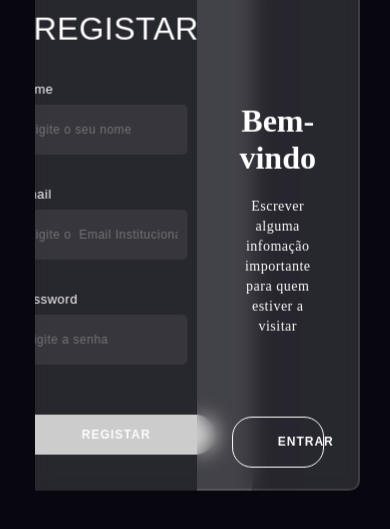
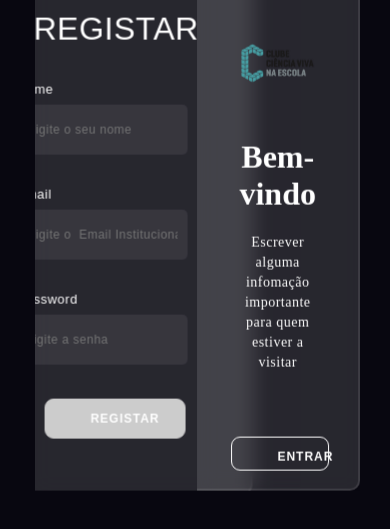
Before and after one commit to FigueiredoMiranda/ccvne, a plain HTML site: page index.html in a window 390 px wide. Shown: the part 217-746 px from the top of the page. Drawn offline with Linux system fonts and the light colour scheme.

Commit message:
alteraçoes midias

```diff
--- a/style/midia.css
+++ b/style/midia.css
@@ -1,10 +1,10 @@
 @charset "utf-8";
 
-@media screen and (max-width: 857px)
+@media screen and (max-width: 835px)
 {
                  .container {
                                   position: relative;
-                                  overflow: hidden;
+
                                   width: 768px;
                                   max-width: 68%;
                                   min-height: 473px;
@@ -14,6 +14,10 @@
 
                                   transform: translate(-55%, 30%);
                               }
+
+                              button {    margin-top: 34px;
+                                width: 71%;
+                                margin-left: 14%;}
 
                               form
                               {
@@ -27,9 +31,23 @@
                                     height: 100%;
                                     width: 200%;
                                 }
+
+                                button#signUp {
+                                    width: 18vw;
+                                    height: 4vh;
+                                    margin-left:6%
+                                }
+
+                                button#signIn {
+                                    width: 18vw;
+                                    height: 4vh;
+                                    margin-left:6%
+                                }
+
+                                img {width: 38vw;}
 }
 
-@media screen and (max-width: 609px)
+@media screen and (max-width: 628px)
 {
                                 .container {
                                     width: 669px;
@@ -52,7 +70,8 @@
                                     width: 200%;
                                 }
 
-                                input {
+                                input
+                                 {
                                     display: block;
                                     height: 50px;
                                     width: 86%;
@@ -61,10 +80,29 @@
                                     padding: 15px 10px;
                                     margin-top: 8px;
                                     font-size: 12px;
-                                    font-weight: 200;}
+                                    font-weight: 200;
+                                }
 
-                                    label {
+                                    label
+                                    {
                                         display: block;
                                         margin-top: 32px;
-                                        font-size: 13px;}
+                                        font-size: 13px;
+                                    }
+
+                                        button#signUp
+                                        {
+                                            width: 25vw;
+                                            height: 4vh;
+                                        }
+
+                                        button#signIn
+                                        {
+                                            margin-left: -9px;
+                                            width: 25vw;
+                                            height: 4vh;
+                                        }
+
+                                img {width: 48vw;}
+
 }
--- a/style/style.css
+++ b/style/style.css
@@ -113,7 +113,7 @@ button:hover {
 }
 
 button {
-    border-radius: 20px;
+    border-radius: 9px;
     border: 1px solid #cccccc;
     background-color: #cccccc;
     color: #FFFFFF;
@@ -274,7 +274,7 @@ button.ghost {
 {
     background-color: rgb(0,0,0);
     background-color: rgba(0,0,0, 0.7);
-    border-radius: 4px;
+    border-radius: 9px;
     border: none;
     color: #FFFFFF;
     text-align: center;
@@ -293,12 +293,12 @@ button.ghost {
 
 button#signIn
 {
-    width: 14vw;
+    width: 20vw;
     height: 6vh;
 }
 button#signUp
 {
-    width: 14vw;
+    width: 20vw;
     height: 6vh;
 }
 
```
